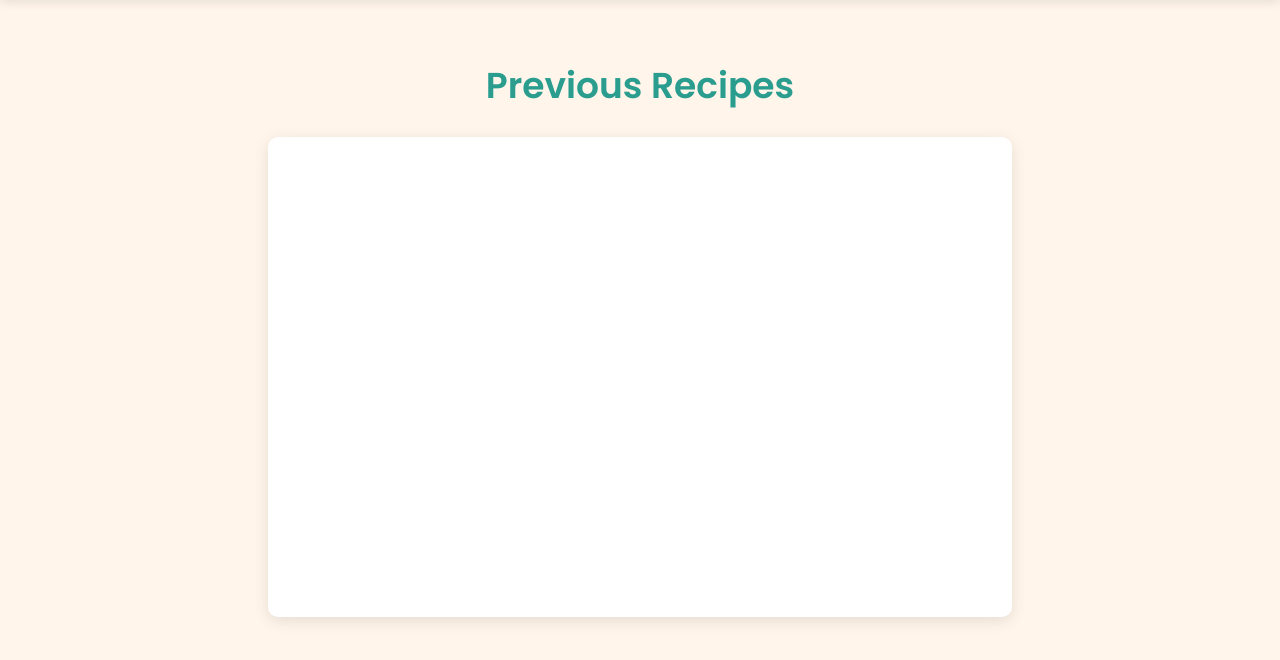
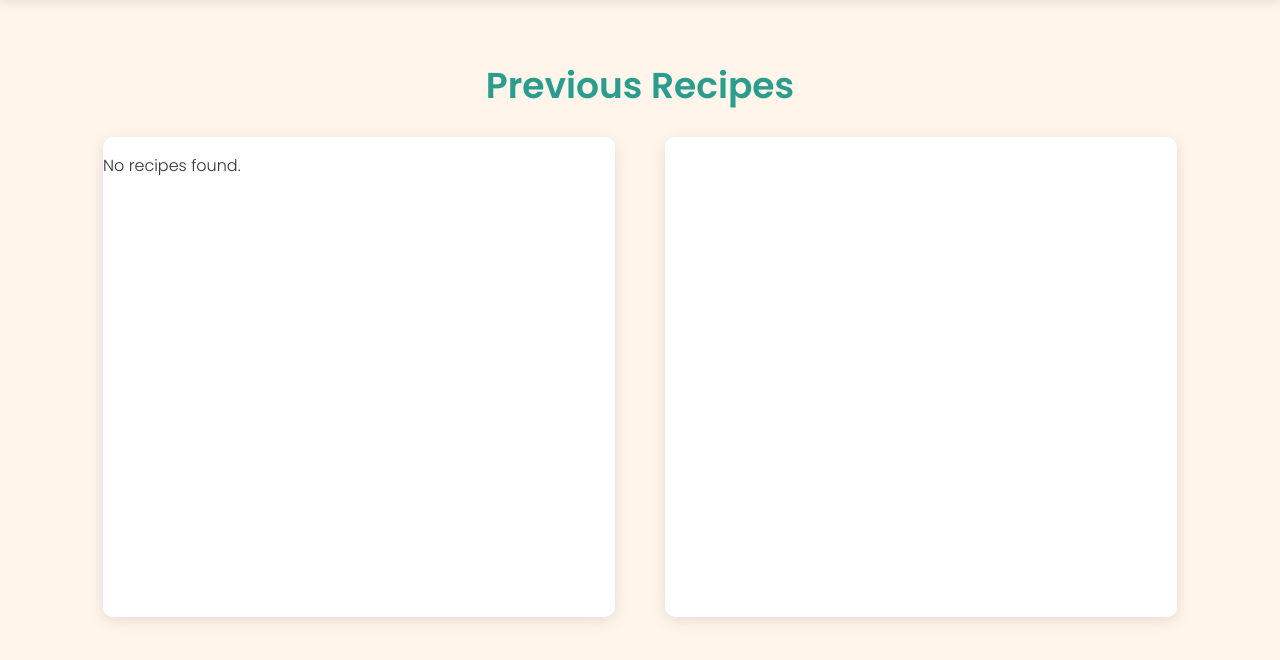
Before and after one commit to richardp23/DietMatch, a Flask app: template templates/previous_recipes.html in a window 1280 px wide. Shown: the part 75-735 px from the top of the page. Run offline with Flask 3, Linux system fonts and the light colour scheme; the template is opened without the code that fills it, so the values that code supplies are empty.

Commit message:
Coupled db lookup to frontend

```diff
--- a/app.py
+++ b/app.py
@@ -1,4 +1,4 @@
-from flask import Flask, render_template, request
+from flask import Flask, render_template, request, jsonify
 
 from main import main
 
@@ -19,16 +19,24 @@ def create_recipe():
         print(request.form)
 
         # Process the data (for example, generate a recipe)
-        # generated_recipe = f"Recipe generated for diet: {diet_preference}, original recipe: {original_recipe}"
         generated_recipe = main("make", diet_preference, original_recipe)
 
         return render_template('create_recipe.html', generated_recipe=generated_recipe)
 
     return render_template('create_recipe.html')
 
-@app.route("/previous-recipes")
+@app.route("/previous-recipes", methods=['GET', 'POST'])
 def previous_recipes():
-    return render_template('previous_recipes.html')
+    recipes = main("lookup")
+
+    if request.method == 'POST':
+        data = request.get_json()
+        recipe_id = data.get('recipeId')
+
+        show_recipe = main("lookup", recipe_id)
+        return jsonify({"show_recipe": show_recipe})
+
+    return render_template('previous_recipes.html', recipes=recipes)
 
 if __name__ == '__main__':
     app.run(debug=True, host="0.0.0.0", port=3000)
--- a/static/styles.css
+++ b/static/styles.css
@@ -291,10 +291,23 @@ form button {
     font-size: 36px;
 }
 
-.recipe-container {
-    width: 60%;
+.recipe-containers-wrapper {
+    display: flex;
+    justify-content: space-between;
+}
+
+.recipe-list-container {
+    margin-right: 50px;
+}
+
+.recipe-list-container, .recipe-view-container {
+    width: 40vw;
     height: 60vh; /* This will make it 60% of the viewport height */
     background-color: #ffffff;
     border-radius: 10px;
     box-shadow: 0 4px 15px rgba(0,0,0,0.1);
 }
+
+.recipe-item:hover {
+    background-color: gray;
+}
--- a/templates/create_recipe.html
+++ b/templates/create_recipe.html
@@ -37,7 +37,7 @@
                 <h2>New Recipe</h2>
                 <div id="generated-recipe">
                     {% if generated_recipe %}
-                    <p>{{ generated_recipe }}</p>
+                    <p>{{ generated_recipe | replace("\n", "<br>" | safe ) }}</p>
                     {% else %}
                     <p>Your generated recipe will appear here.</p>
                     {% endif %}
--- a/templates/previous_recipes.html
+++ b/templates/previous_recipes.html
@@ -17,9 +17,47 @@
     </header>
     <main class="previous-recipes-main">
         <h1>Previous Recipes</h1>
-        <div class="recipe-container">
-            <!-- This div will be the large rectangle -->
+        <div class="recipe-containers-wrapper">
+            <div class="recipe-list-container">
+                {% if recipes %}
+                {% for recipe in recipes %}
+                    <div class="recipe-item" data-id="{{ recipe[0] }}">
+                        <p>{{ recipe[0] }}. {{ recipe[1] }}</p>
+                        <p><em>Alternative Recipe:</em> {{ recipe[2] if recipe[2] else "No alternative recipe found" }}</p>
+                    </div>
+                {% endfor %}
+                {% else %}
+                    <p>No recipes found.</p>
+                {% endif %}
+            </div>
+            <div class="recipe-view-container">
+            </div>
         </div>
+        <script>
+            // Add click event listener to all recipe-item elements
+            document.querySelectorAll('.recipe-item').forEach(item => {
+                item.addEventListener('click', function() {
+                    const recipeId = this.getAttribute('data-id');
+                    // Send POST request with recipeId to the backend
+                    fetch('/previous-recipes', {
+                        method: 'POST',
+                        headers: {
+                            'Content-Type': 'application/json',
+                        },
+                        body: JSON.stringify({ recipeId: recipeId }),
+                    })
+                    .then(response => response.json())
+                    .then(data => {
+                        console.log('Success:', data);
+                        // Update the recipe-view-container with the new recipe
+                        document.querySelector('.recipe-view-container').innerHTML = `<p>${data.show_recipe.replace(/\n/g, '<br>')}}</p>`;
+                    })
+                    .catch(error => {
+                        console.error('Error:', error);
+                    });
+                });
+            });
+        </script>
     </main>
 </body>
 </html>
```
Also changed, not shown: db/recipe_sql.py (+5 -14 lines), main.py (+16 -5 lines).
